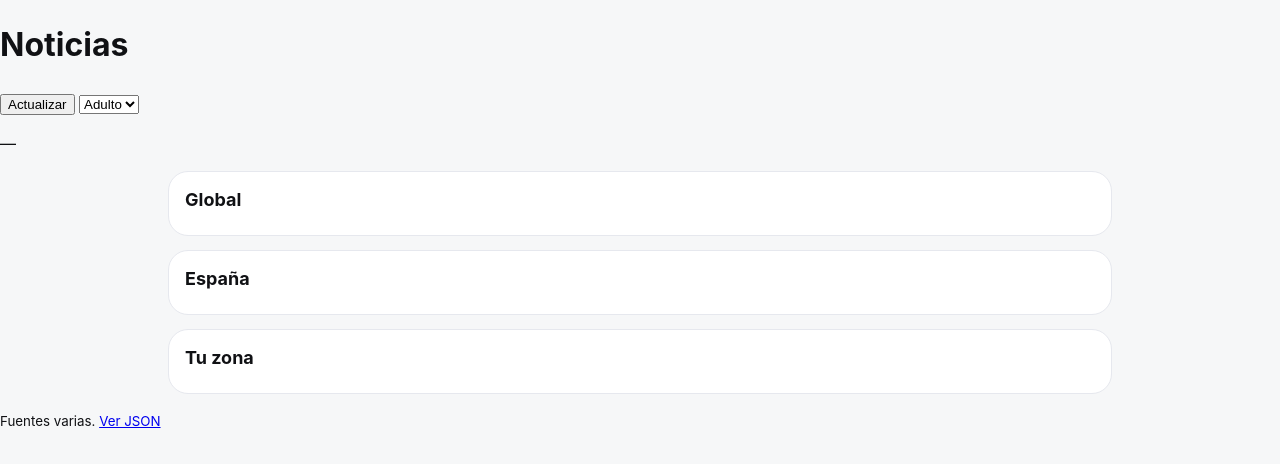
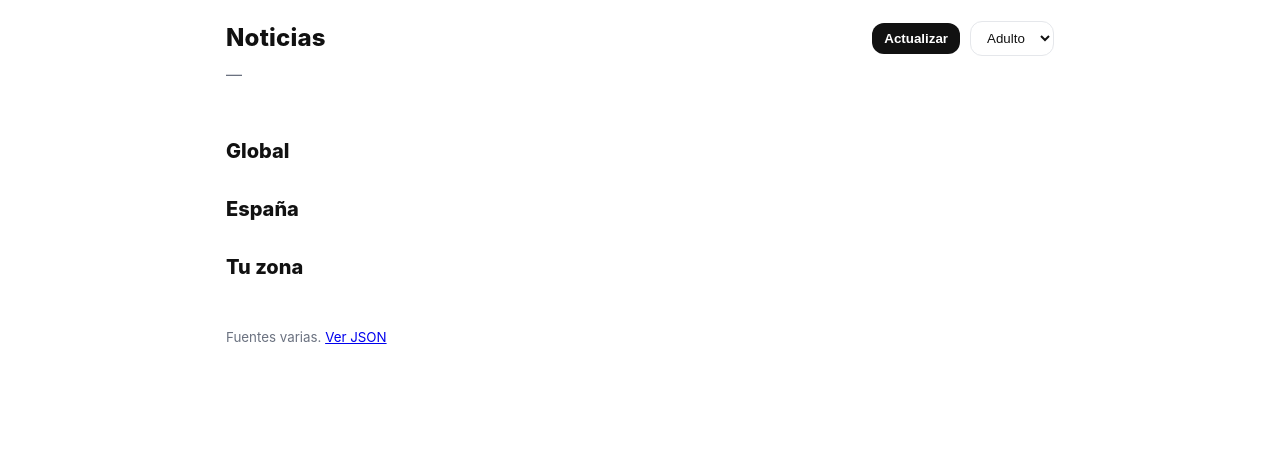
Before and after one commit to davidvazquez74/news, a plain HTML site: page index.html in a window 1280 px wide. Drawn offline with Linux system fonts and the light colour scheme.

Commit message:
Update styles.css

```diff
--- a/styles.css
+++ b/styles.css
@@ -1,29 +1,34 @@
-
-:root{--bg:#f6f7f8;--ink:#101114;--ink-muted:#4b5563;--card:#fff;--border:#e6e8ee;--accent:#0ea5e9;--radius:20px;--pad:18px}
-*{box-sizing:border-box}html,body{height:100%}
-body{margin:0;font-family:-apple-system,BlinkMacSystemFont,'Inter','SF Pro Text','Segoe UI',Roboto,Helvetica,Arial,sans-serif;
-background:var(--bg);color:var(--ink);-webkit-font-smoothing:antialiased;text-rendering:optimizeLegibility;line-height:1.5}
-.app-header{position:sticky;top:0;z-index:50;display:flex;align-items:center;justify-content:space-between;
-padding:10px var(--pad);backdrop-filter:saturate(180%) blur(12px);background:rgba(255,255,255,0.82);border-bottom:1px solid var(--border)}
-.brand{display:flex;gap:12px;align-items:center}.logo{font-size:28px}.titles h1{font-size:20px;margin:0;padding-left:2px}
-.version{margin:0;color:var(--ink-muted);font-size:12px;padding-left:2px}
-.actions button{border:1px solid var(--border);background:#fff;padding:8px 12px;border-radius:14px;cursor:pointer;font-weight:600;margin-left:8px}
-.actions button:active{transform:scale(0.98)}.actions button[aria-pressed="true"]{background:var(--accent);border-color:var(--accent);color:#fff}
-main{max-width:980px;margin:14px auto;padding:0 var(--pad);display:grid;gap:14px}
-section{background:var(--card);border:1px solid var(--border);border-radius:var(--radius);padding:14px}
-h2{margin:0 0 8px 2px;font-size:18px}
-.news-list{list-style:none;padding:0;margin:0;display:grid;gap:10px}
-.news-item{display:grid;gap:6px;padding:10px;border:1px solid var(--border);border-radius:14px;background:#fff}
-.news-item a{color:var(--accent);text-decoration:none;font-weight:600}
-.news-item p{margin:0;color:#1f2937}.news-item .impact{margin-top:4px;color:#0f172a;font-weight:600}
-.meta{display:flex;gap:12px;align-items:center;justify-content:space-between;color:var(--ink-muted);font-size:12px}
-.muted{color:var(--ink-muted)}.app-footer{max-width:980px;margin:0 auto 24px;padding:8px var(--pad);color:var(--ink-muted)}
-.app-footer a{color:var(--accent);text-decoration:none}
-.quiz{display:grid;gap:10px}.quiz-card{padding:12px;border:1px solid var(--border);border-radius:14px;background:#fff}
-.quiz-q{font-weight:700;margin:0 0 8px 0}.quiz-opt{display:block;width:100%;text-align:left;padding:10px;margin:6px 0;border:1px solid var(--border);
-border-radius:12px;background:#fff;cursor:pointer}.quiz-opt.correct{border-color:#10b981}.quiz-opt.wrong{border-color:#ef4444}
-.quiz-footer{display:flex;justify-content:space-between;align-items:center;margin-top:10px}
-@media (prefers-color-scheme: dark){:root{--bg:#0b0c0f;--ink:#f2f5f7;--ink-muted:#b0b7c3;--card:#121419;--border:#232a36;--accent:#5ac8f5}
-.app-header{background:rgba(10,12,16,0.85)}section{border-color:#232a36}.news-item{background:#0f1115;border-color:#232a36}
-.news-item p{color:var(--ink)}.news-item .impact{color:#e6edf5}.muted{color:var(--ink-muted)}
-.actions button{background:#0f1115;color:var(--ink);border-color:#232a36}.actions button[aria-pressed="true"]{background:var(--accent);color:#0b0c0f}}
+:root{--bg:#fff;--fg:#111;--muted:#6b7280;--card:#fff;--border:#e5e7eb;--accent:#0a84ff;}
+@media (prefers-color-scheme: dark){
+  :root{--bg:#0b0b0c;--fg:#f5f5f7;--muted:#a1a1aa;--card:#141416;--border:#232326;--accent:#0a84ff;}
+}
+*{box-sizing:border-box}
+html{-webkit-font-smoothing:antialiased}
+body{
+  margin:0;background:var(--bg);color:var(--fg);
+  font:16px/1.5 -apple-system,BlinkMacSystemFont,"SF Pro Text","Inter",system-ui,Segoe UI,Roboto,Arial,sans-serif
+}
+.container{padding:16px;max-width:860px;margin:0 auto}
+.row{display:flex;align-items:center;justify-content:space-between;gap:12px;flex-wrap:wrap}
+.site-header{padding-top:20px}
+.app-title{font-size:24px;font-weight:800;letter-spacing:.2px;margin:0}
+.header-actions{display:flex;align-items:center;gap:10px}
+.btn{
+  appearance:none;background:var(--fg);color:var(--bg);
+  border:none;border-radius:12px;padding:8px 12px;font-weight:600;cursor:pointer
+}
+.select{padding:8px 12px;border:1px solid var(--border);background:var(--card);color:var(--fg);border-radius:12px}
+.generated{color:var(--muted);margin:6px 0 0}
+.section-title{font-size:20px;font-weight:800;margin:18px 0 10px}
+.list{display:grid;grid-template-columns:1fr;gap:12px}
+.news-card{
+  background:var(--card);border:1px solid var(--border);
+  border-radius:16px;padding:16px 18px;box-shadow:0 .5px 0 rgba(0,0,0,.08)
+}
+.news-title{display:block;font-weight:700;font-size:18px;text-decoration:none;color:inherit;margin-bottom:6px}
+.news-title:hover{text-decoration:underline;color:var(--accent)}
+.meta{color:var(--muted);font-size:13px;margin:0 0 6px}
+.news-summary{margin:6px 0 2px}
+.news-impact{color:var(--muted);margin:6px 0 0;font-weight:600}
+.footer{padding-bottom:48px;color:var(--muted)}
+@media(min-width:700px){.list{grid-template-columns:1fr 1fr}}
```
